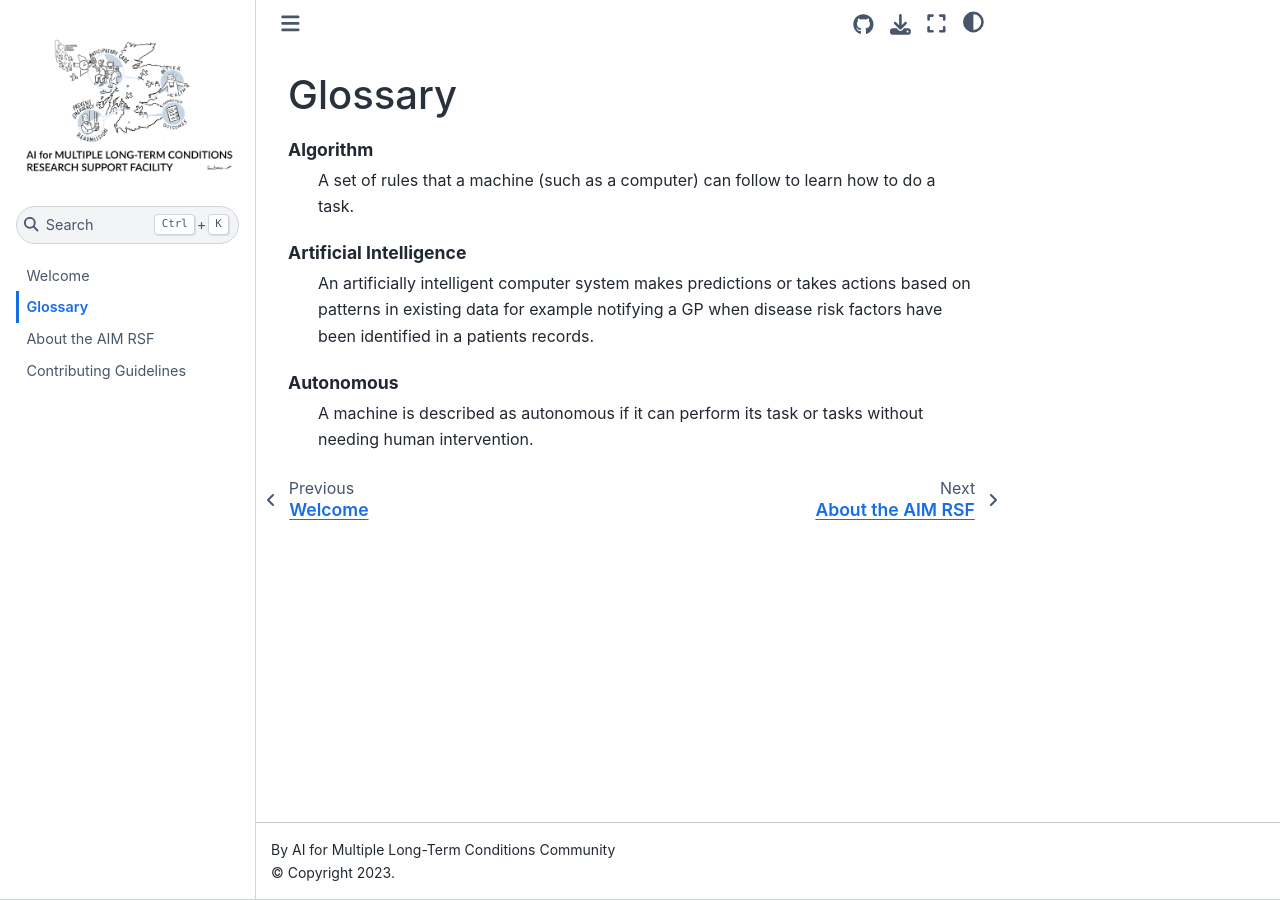
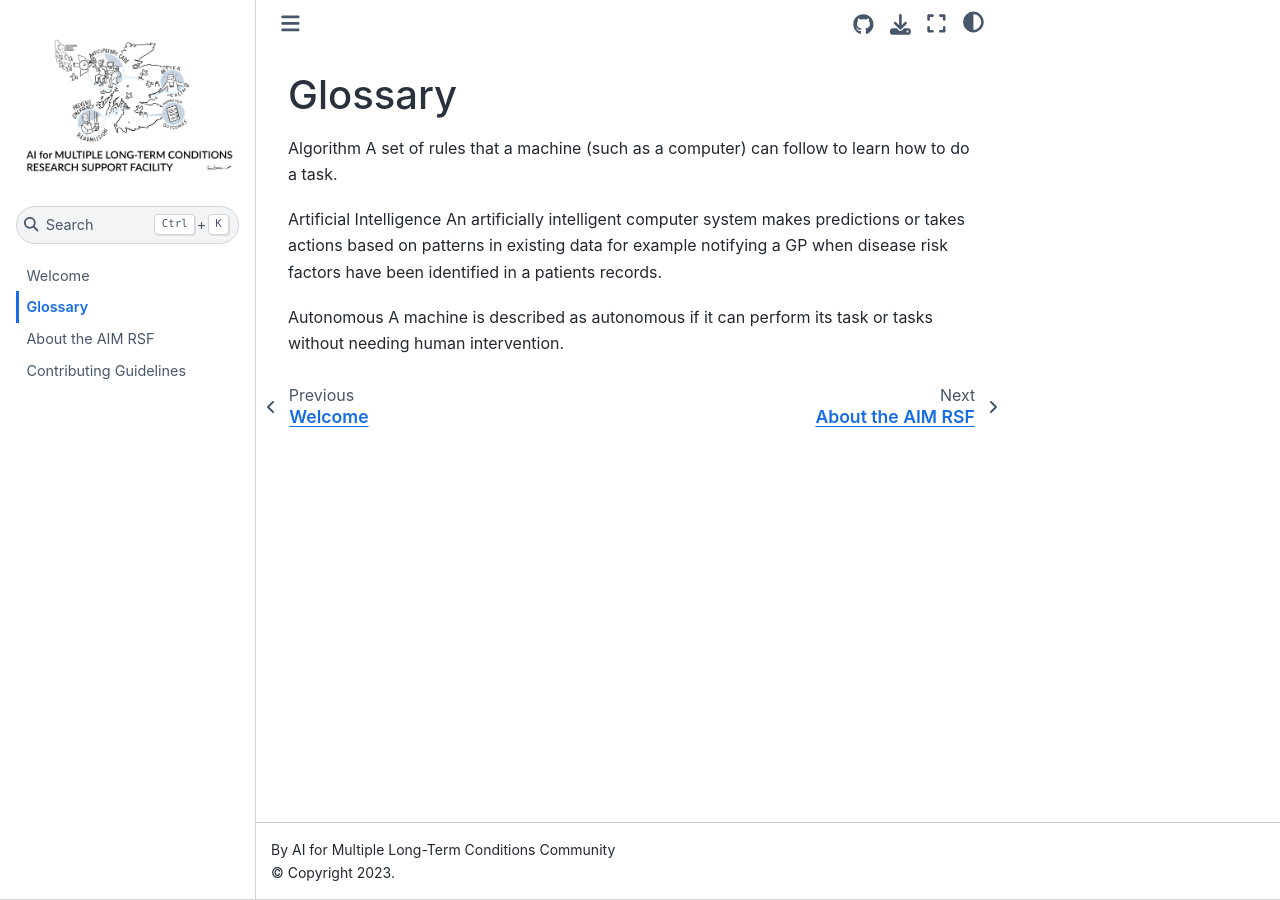
Before and after one commit to eirini-zormpa/Glossary-of-Terms, a Jupyter Book: the page built from glossary.md, in a window 1280 px wide. Built offline with Jupyter Book 1.0.4 settings and Sphinx 7.4.7 and the Sphinx Book theme 1.1.4, drawn with Linux system fonts in a browser that asks for light colours.

Commit message:
Update glossary.md

````diff
--- a/glossary.md
+++ b/glossary.md
@@ -1,6 +1,5 @@
 # Glossary
 
-```{glossary}
 Algorithm
   A set of rules that a machine (such as a computer) can follow to learn how to do a task.
 
@@ -9,4 +8,3 @@ Artificial Intelligence
 
 Autonomous
   A machine is described as autonomous if it can perform its task or tasks without needing human intervention.
-```
````
